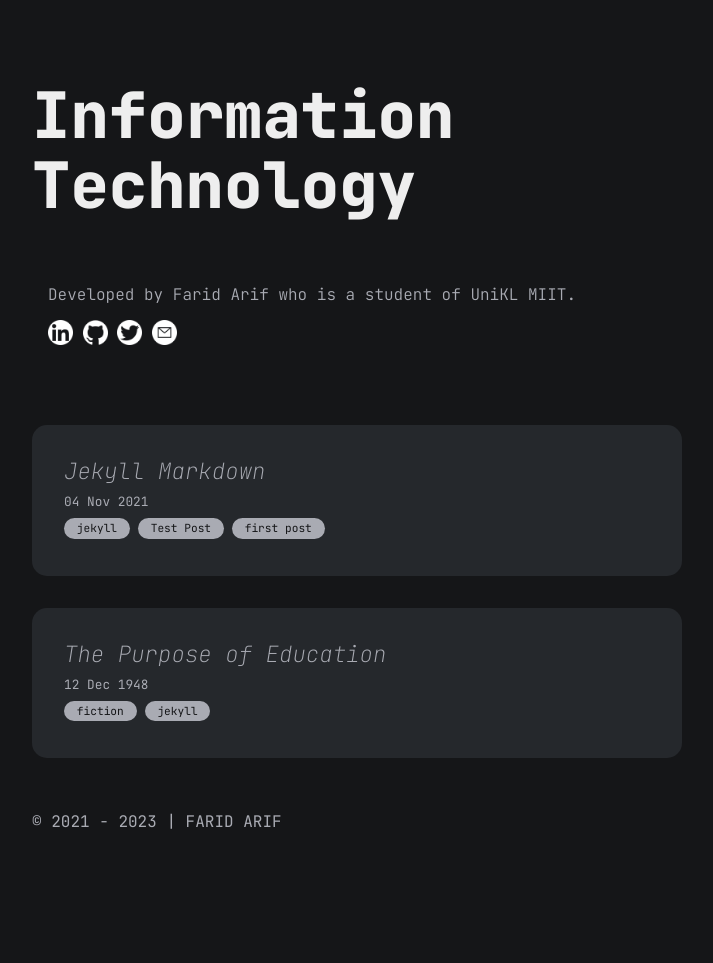
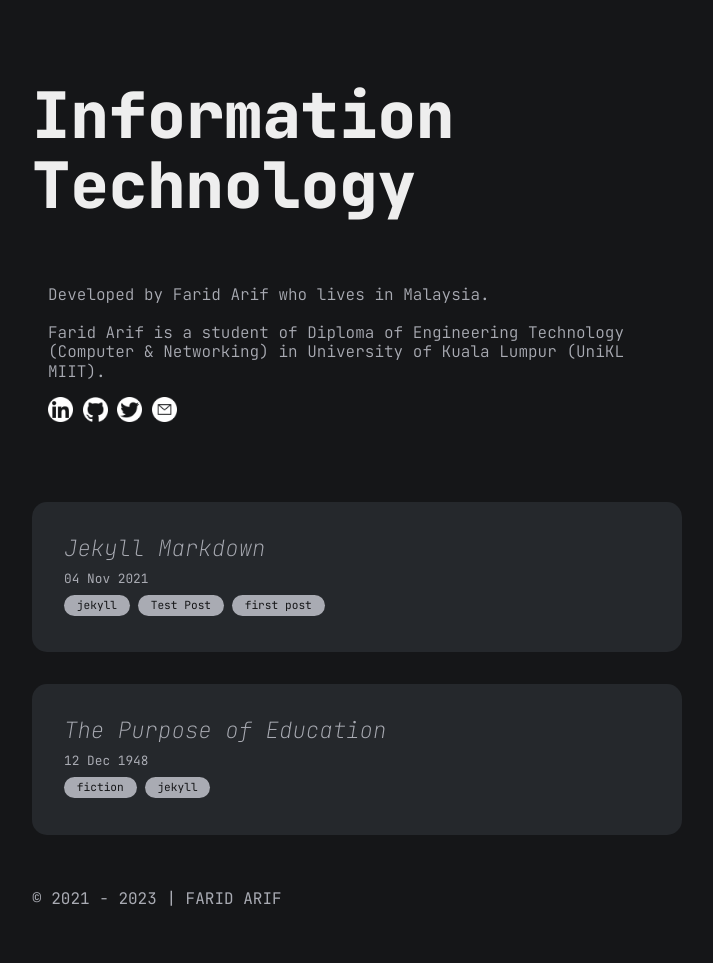
Before and after one commit to faridarif/faridarif.github.io, a Jekyll site: the page built from index.md, in a window 1280 px wide. Shown: the whole page, without its empty margins (283-996 px from the left). Built offline with Jekyll 4.4.1, drawn with Linux system fonts in a browser that asks for light colours; before the commit the page ends 900 px from its top, so only the background shows below that.

Commit message:
Update author.yml

```diff
--- a/_data/author.yml
+++ b/_data/author.yml
@@ -2,7 +2,11 @@ name: Farid Arif
 dp:
 description: "
   <p>
-    Developed by Farid Arif who is a student of UniKL MIIT.
+    Developed by Farid Arif who lives in Malaysia.
+  </p>
+  <br>
+  <p>
+    Farid Arif is a student of Diploma of Engineering Technology (Computer & Networking) in University of Kuala Lumpur (UniKL MIIT).
   </p>
 "
 email: farid.abdullah@s.unikl.edu.my
```
